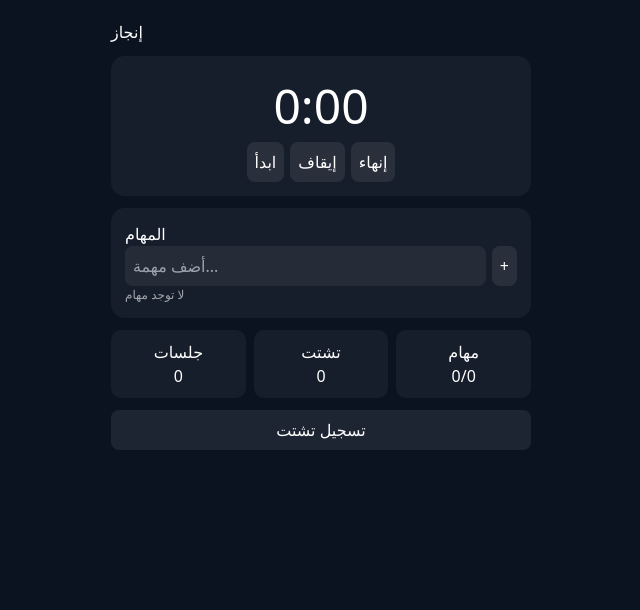
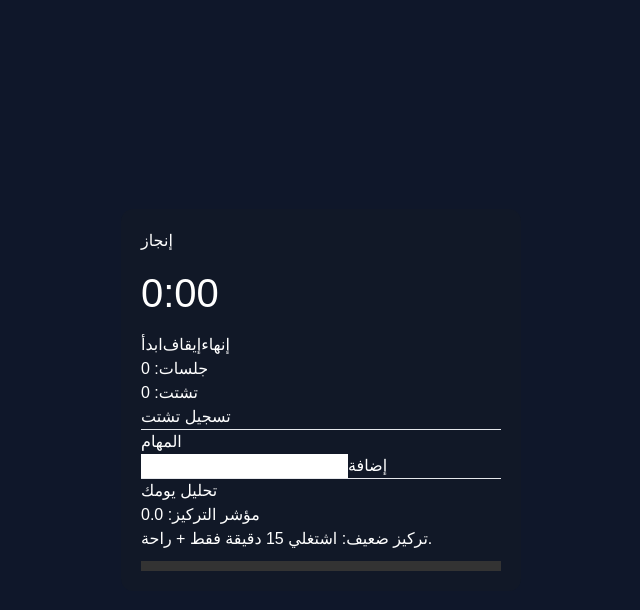
Before and after one commit to rahaf489/ENj, a Next.js app: page / in a window 1280 px wide. Shown: the top 610 px of the page, without its empty margins (319-959 px from the left). Built offline with nearby package versions, Linux system fonts and the light colour scheme.

Commit message:
Update page.tsx

```diff
--- a/app/page.tsx
+++ b/app/page.tsx
@@ -2,84 +2,38 @@
 
 import { useEffect, useState } from "react";
 
-type Task = {
-  id: number;
-  text: string;
-  done: boolean;
-};
-
-export default function Home() {
-  const [tasks, setTasks] = useState<Task[]>([]);
-  const [input, setInput] = useState("");
+export default function Page() {
+  const [time, setTime] = useState(0);
+  const [running, setRunning] = useState(false);
 
   const [sessions, setSessions] = useState(0);
   const [distractions, setDistractions] = useState(0);
 
-  const [time, setTime] = useState(0);
-  const [running, setRunning] = useState(false);
+  const [task, setTask] = useState("");
+  const [tasks, setTasks] = useState<string[]>([]);
 
-  // load
+  // تحميل البيانات
   useEffect(() => {
-    const t = localStorage.getItem("tasks");
-    const s = localStorage.getItem("sessions");
-    const d = localStorage.getItem("distractions");
-
-    if (t) setTasks(JSON.parse(t));
-    if (s) setSessions(Number(s));
-    if (d) setDistractions(Number(d));
+    setSessions(Number(localStorage.getItem("sessions") || 0));
+    setDistractions(Number(localStorage.getItem("distractions") || 0));
+    setTasks(JSON.parse(localStorage.getItem("tasks") || "[]"));
   }, []);
 
-  // save
+  // حفظ البيانات
   useEffect(() => {
-    localStorage.setItem("tasks", JSON.stringify(tasks));
     localStorage.setItem("sessions", String(sessions));
     localStorage.setItem("distractions", String(distractions));
-  }, [tasks, sessions, distractions]);
+    localStorage.setItem("tasks", JSON.stringify(tasks));
+  }, [sessions, distractions, tasks]);
 
-  // timer
+  // المؤقت
   useEffect(() => {
-    let i: any;
-    if (running) i = setInterval(() => setTime((t) => t + 1), 1000);
-    return () => clearInterval(i);
+    let t: any;
+    if (running) {
+      t = setInterval(() => setTime((p) => p + 1), 1000);
+    }
+    return () => clearInterval(t);
   }, [running]);
-
-  const addTask = () => {
-    if (!input.trim()) return;
-
-    const newTask: Task = {
-      id: Date.now(),
-      text: input,
-      done: false,
-    };
-
-    setTasks((prev) => [...prev, newTask]);
-    setInput("");
-  };
-
-  const toggleTask = (id: number) => {
-    setTasks((prev) =>
-      prev.map((t) =>
-        t.id === id ? { ...t, done: !t.done } : t
-      )
-    );
-  };
-
-  const removeTask = (id: number) => {
-    setTasks((prev) => prev.filter((t) => t.id !== id));
-  };
-
-  const start = () => setRunning(true);
-  const pause = () => setRunning(false);
-
-  const end = () => {
-    setRunning(false);
-    setSessions((s) => s + 1);
-    setTime(0);
-  };
-
-  const addDistraction = () => {
-    setDistractions((d) => d + 1);
-  };
 
   const format = (t: number) => {
     const m = Math.floor(t / 60);
@@ -87,162 +41,107 @@ export default function Home() {
     return `${m}:${s.toString().padStart(2, "0")}`;
   };
 
-  const doneTasks = tasks.filter((t) => t.done).length;
+  const focusScore = () => {
+    return Math.max(0, sessions * 10 + time / 60 - distractions * 5);
+  };
+
+  const advice = () => {
+    const s = focusScore();
+    if (s < 20) return "تركيز ضعيف: اشتغلي 15 دقيقة فقط + راحة.";
+    if (s < 50) return "تركيز متوسط: قسّمي الدراسة.";
+    return "تركيز ممتاز: تقدري تدرسي مواد صعبة الآن.";
+  };
+
+  const addTask = () => {
+    if (!task) return;
+    setTasks([...tasks, task]);
+    setTask("");
+  };
+
+  const endSession = () => {
+    setRunning(false);
+    setSessions((s) => s + 1);
+    setTime(0);
+  };
 
   return (
-    <main className="page">
-      <div className="container">
-
-        {/* HEADER */}
+    <div style={styles.page}>
+      <div style={styles.card}>
         <h1>إنجاز</h1>
 
-        {/* TIMER */}
-        <div className="card">
-          <div className="time">{format(time)}</div>
+        <div style={styles.timer}>{format(time)}</div>
 
-          <div className="row">
-            <button onClick={start}>ابدأ</button>
-            <button onClick={pause}>إيقاف</button>
-            <button onClick={end}>إنهاء</button>
-          </div>
+        <div>
+          <button onClick={() => setRunning(true)}>ابدأ</button>
+          <button onClick={() => setRunning(false)}>إيقاف</button>
+          <button onClick={endSession}>إنهاء</button>
         </div>
 
-        {/* TASKS */}
-        <div className="card">
-          <h3>المهام</h3>
+        <p>جلسات: {sessions}</p>
+        <p>تشتت: {distractions}</p>
 
-          <div className="inputRow">
-            <input
-              value={input}
-              onChange={(e) => setInput(e.target.value)}
-              placeholder="أضف مهمة..."
-            />
-            <button onClick={addTask}>+</button>
-          </div>
+        <button onClick={() => setDistractions((d) => d + 1)}>
+          تسجيل تشتت
+        </button>
 
-          {tasks.length === 0 ? (
-            <p className="muted">لا توجد مهام</p>
-          ) : (
-            tasks.map((t) => (
-              <div key={t.id} className="task">
-                <span
-                  onClick={() => toggleTask(t.id)}
-                  style={{
-                    textDecoration: t.done ? "line-through" : "none",
-                    opacity: t.done ? 0.5 : 1,
-                    cursor: "pointer",
-                  }}
-                >
-                  {t.text}
-                </span>
+        <hr />
 
-                <button onClick={() => removeTask(t.id)}>x</button>
-              </div>
-            ))
-          )}
+        <h3>المهام</h3>
+
+        <input value={task} onChange={(e) => setTask(e.target.value)} />
+        <button onClick={addTask}>إضافة</button>
+
+        <ul>
+          {tasks.map((t, i) => (
+            <li key={i}>{t}</li>
+          ))}
+        </ul>
+
+        <hr />
+
+        <h3>تحليل يومك</h3>
+        <p>مؤشر التركيز: {focusScore().toFixed(1)}</p>
+        <p>{advice()}</p>
+
+        {/* رسم بسيط */}
+        <div style={styles.bar}>
+          <div
+            style={{
+              width: `${Math.min(focusScore(), 100)}%`,
+              height: "10px",
+              background: "limegreen",
+            }}
+          />
         </div>
-
-        {/* STATS */}
-        <div className="grid">
-          <div className="mini">
-            جلسات<br />{sessions}
-          </div>
-
-          <div className="mini">
-            تشتت<br />{distractions}
-          </div>
-
-          <div className="mini">
-            مهام<br />{doneTasks}/{tasks.length}
-          </div>
-        </div>
-
-        <button onClick={addDistraction}>تسجيل تشتت</button>
-
       </div>
-
-      <style jsx>{`
-        .page {
-          min-height: 100vh;
-          display: flex;
-          justify-content: center;
-          padding: 20px;
-          background: #0b1220;
-          color: white;
-          font-family: system-ui;
-        }
-
-        .container {
-          width: 420px;
-          display: flex;
-          flex-direction: column;
-          gap: 12px;
-        }
-
-        .card {
-          background: rgba(255,255,255,0.05);
-          padding: 14px;
-          border-radius: 14px;
-        }
-
-        .time {
-          font-size: 48px;
-          text-align: center;
-        }
-
-        .row {
-          display: flex;
-          gap: 6px;
-          justify-content: center;
-        }
-
-        button {
-          padding: 8px;
-          border-radius: 8px;
-          border: none;
-          background: rgba(255,255,255,0.08);
-          color: white;
-          cursor: pointer;
-        }
-
-        .inputRow {
-          display: flex;
-          gap: 6px;
-        }
-
-        input {
-          flex: 1;
-          padding: 8px;
-          border-radius: 8px;
-          border: none;
-          background: rgba(255,255,255,0.06);
-          color: white;
-        }
-
-        .task {
-          display: flex;
-          justify-content: space-between;
-          margin-top: 8px;
-        }
-
-        .grid {
-          display: grid;
-          grid-template-columns: 1fr 1fr 1fr;
-          gap: 8px;
-        }
-
-        .mini {
-          background: rgba(255,255,255,0.05);
-          padding: 10px;
-          border-radius: 10px;
-          text-align: center;
-        }
-
-        .muted {
-          opacity: 0.6;
-          font-size: 12px;
-        }
-      `}</style>
-    </main>
+    </div>
   );
 }
+
+const styles: any = {
+  page: {
+    display: "flex",
+    justifyContent: "center",
+    alignItems: "center",
+    height: "100vh",
+    background: "#0f172a",
+    color: "white",
+    fontFamily: "sans-serif",
+  },
+  card: {
+    width: "400px",
+    padding: "20px",
+    borderRadius: "12px",
+    background: "#111827",
+  },
+  timer: {
+    fontSize: "40px",
+    margin: "10px 0",
+  },
+  bar: {
+    width: "100%",
+    height: "10px",
+    background: "#333",
+    marginTop: "10px",
+  },
+};
```
